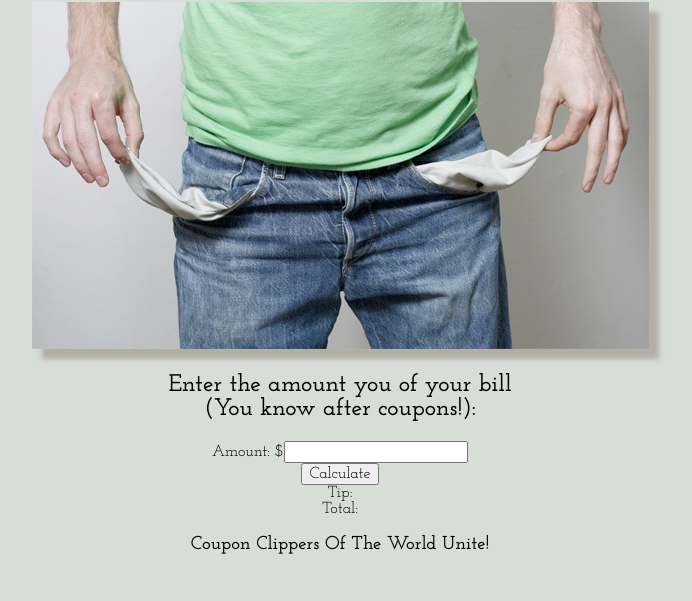
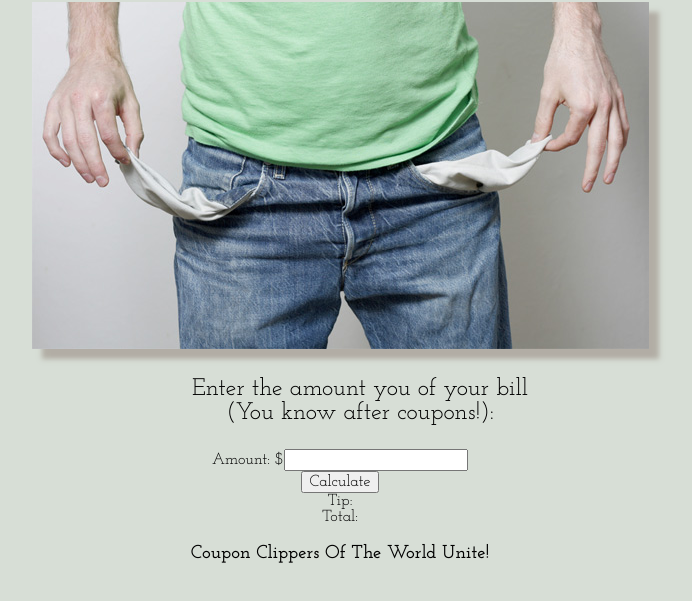
Before and after one commit to coloradojay/js_lab, a plain HTML site: page index.html in a window 1280 px wide. Shown: the part 73-674 px from the top of the page, without its empty margins (300-992 px from the left). Drawn offline with Linux system fonts and the light colour scheme.

Commit message:
11_25 Latest Version

```diff
--- a/css/main.css
+++ b/css/main.css
@@ -11,18 +11,18 @@ section > h1 {
 	font-weight: bold;
 }
 
+main > ul {
+	text-align: center;
+	font-size: 24px;
+	list-style: none;
+}
+
 section > img {
 	max-width: 50%;
 	-webkit-box-shadow: 10px 10px 5px 0px rgba(166,157,148,0.75);
 	-moz-box-shadow: 10px 10px 5px 0px rgba(166,157,148,0.75);
 	box-shadow: 10px 10px 5px 0px rgba(166,157,148,0.75);
 }
-
-section > button {
-	display: inline-block;
+form {
 	text-align: center;
 }
-
-button {
-	margin-top: 20px;
-}
--- a/index.html
+++ b/index.html
@@ -12,12 +12,16 @@
 		<h1>How to calculate a tip for Cheapskates</h1>
 
 		<img src="img/instructions.jpg" />
-
-		<h2>Enter the amount you of your bill <br />(You know after coupons!):</h2>
+		<main>
+			<ul>
+				<li>Enter the amount you of your bill</li>
+				<li>(You know after coupons!):</li>
+			</ul>
+		</main>
 		<form action="javascript:void(calc())">
         Amount: $<input id="bill" type="text">
         <br />
-        <input type="submit" value="Calculate">
+        <button id="submit">Calculate</button>
         <br />
         Tip: <span id="tip"></span>
         <br />
--- a/js/main.js
+++ b/js/main.js
@@ -1,6 +1,6 @@
 function calc() {
     var bill = Number(document.getElementById('bill').value);
-    // Get the bill from the input box
+    // Get the bill from the input box and conver it from a string to a number using Number(xxx.value)
     var tip = bill * .05;
     // Calc the tipe at only 5% -- What a Cheapskate!
     var total_bill = bill + tip;
```
Also changed, not shown: 2 other files.
